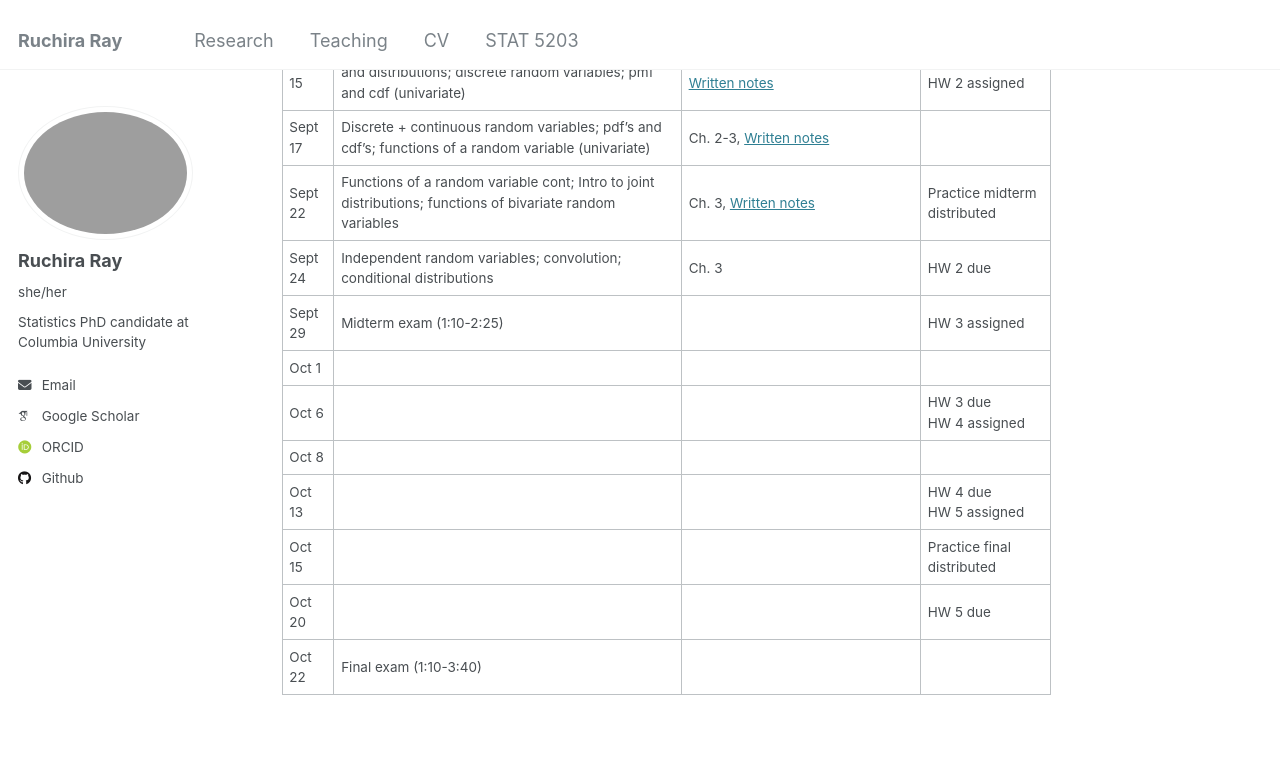
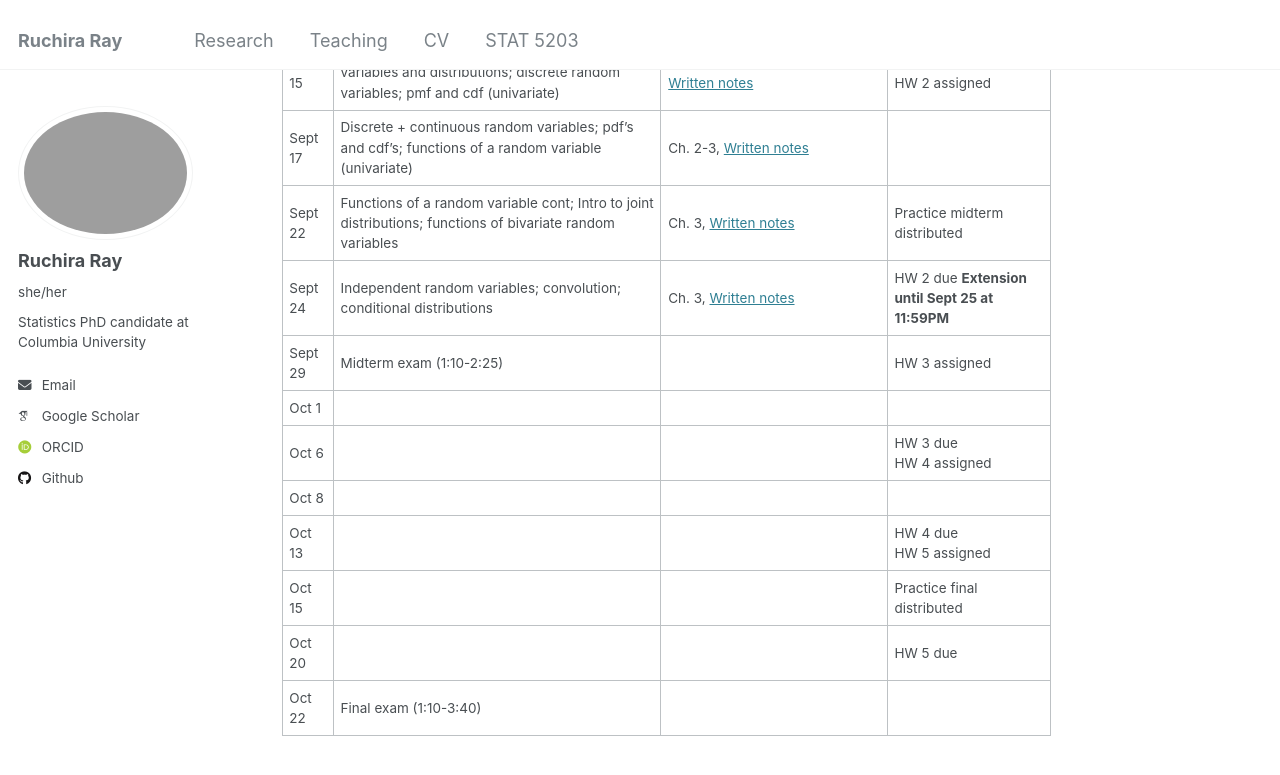
Before and after one commit to rray123/rray123.github.io, a Jekyll site: the page built from _pages/STAT5203.md, in a window 1280 px wide and 900 px high, scrolled down 578 px. Shown: the top 775 px of the window. Built offline with Jekyll 4.4.1, drawn with Linux system fonts in a browser that asks for light colours; some web fonts are replaced.

Commit message:
Update STAT5203.md

```diff
--- a/_pages/STAT5203.md
+++ b/_pages/STAT5203.md
@@ -26,7 +26,7 @@ Schedule subject to change. Check back regularly for updates.
 | Sept 15 |Bayes rule, independent events, random variables and distributions; discrete random variables; pmf and cdf (univariate) | Ch. 2-3, [Ch. 3 Typed notes](https://rray123.github.io/files/Ch3.pdf), [Written notes](https://rray123.github.io/files/Lecture3-written.pdf) | HW 1 due <br> HW 2 assigned|
 | Sept 17 |Discrete + continuous random variables; pdf's and cdf's; functions of a random variable (univariate) | Ch. 2-3, [Written notes](https://rray123.github.io/files/Lecture4-written.pdf) | |
 | Sept 22 |Functions of a random variable cont; Intro to joint distributions; functions of bivariate random variables | Ch. 3, [Written notes](https://rray123.github.io/files/Lecture5-written.pdf) | Practice midterm distributed|
-| Sept 24 |Independent random variables; convolution; conditional distributions| Ch. 3 |HW 2 due|
+| Sept 24 |Independent random variables; convolution; conditional distributions| Ch. 3, [Written notes](https://rray123.github.io/files/Lecture6-written.pdf) |HW 2 due **Extension until Sept 25 at 11:59PM**|
 | Sept 29 |Midterm exam (1:10-2:25)||HW 3 assigned|
 | Oct 1   ||||
 | Oct 6   |||HW 3 due <br> HW 4 assigned|
```
